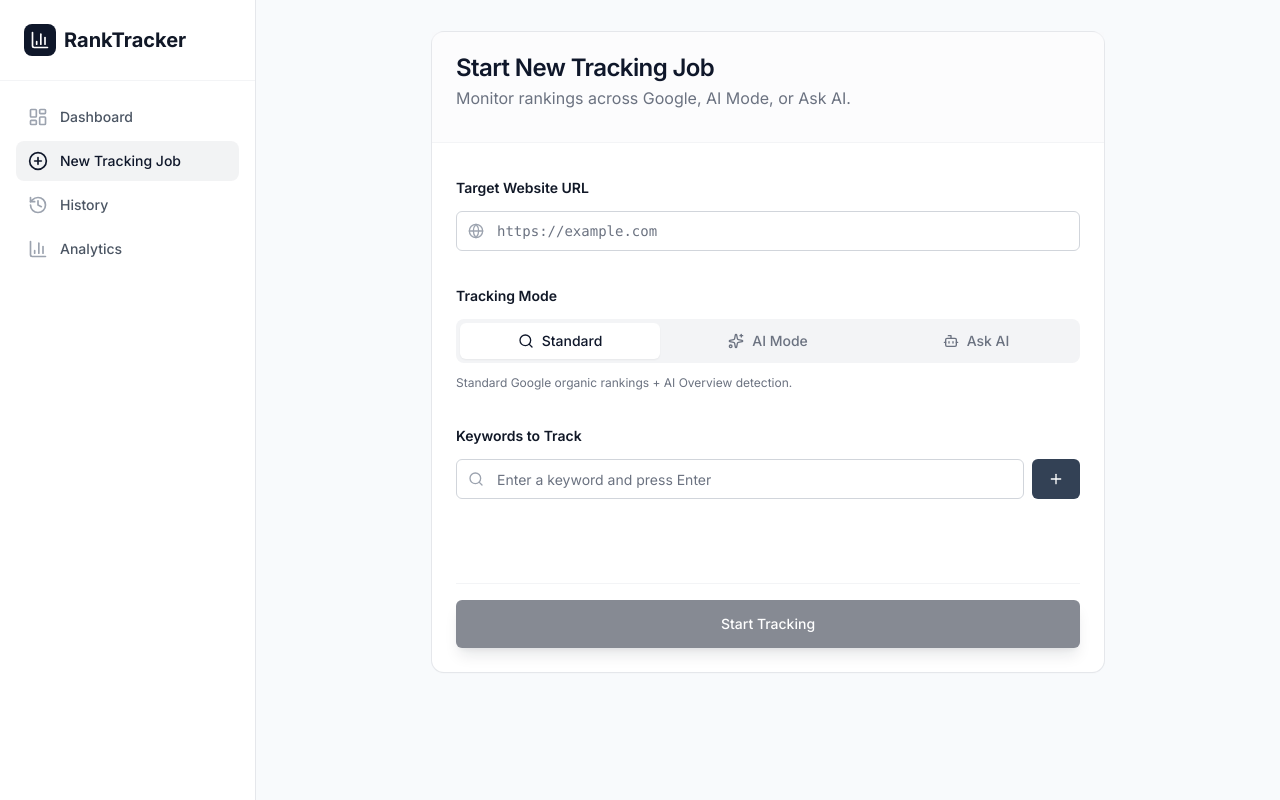
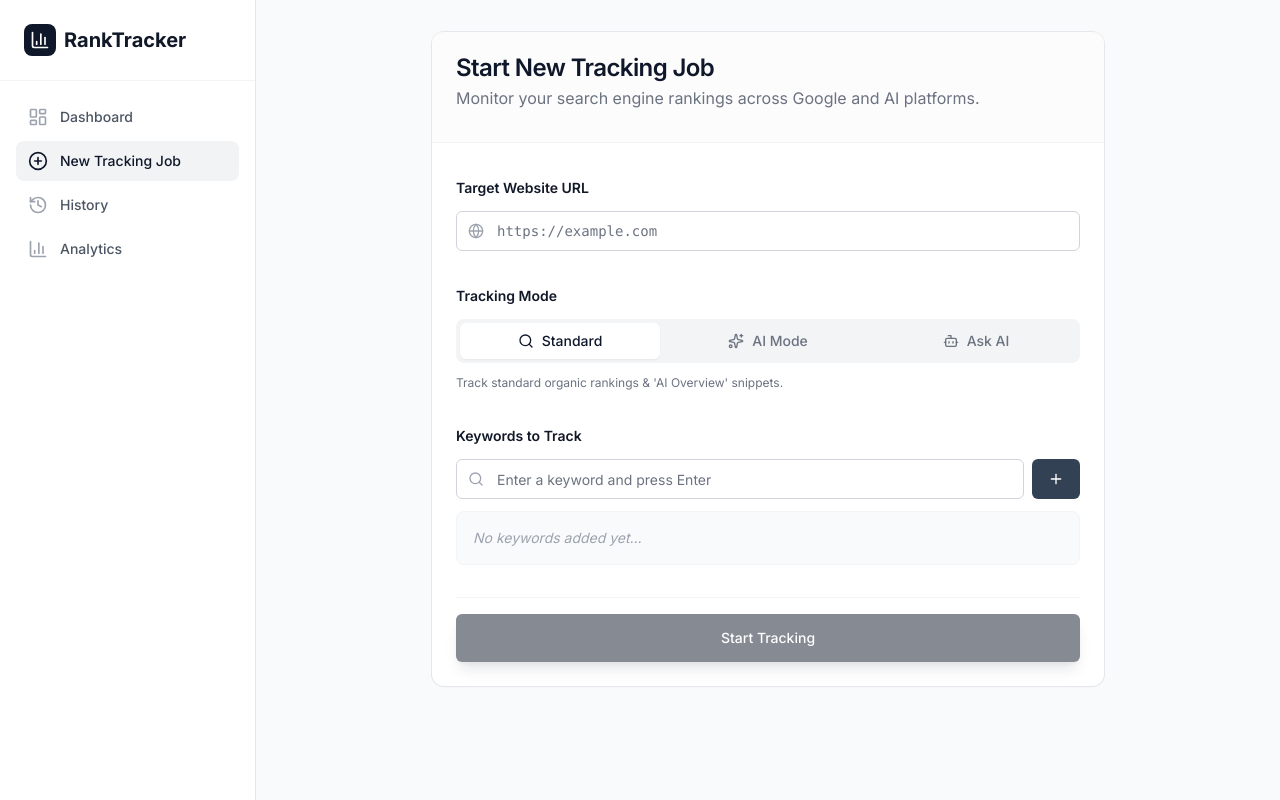
Before and after one commit to bdowneer191/AIRankGenie, a React (Vite) app: page / in a window 1280 px wide. Both pictures are taken after a click on the button "+ New Job". Built offline with nearby package versions, Linux system fonts and the light colour scheme.

Commit message:
Update QueryForm.tsx

```diff
--- a/components/QueryForm.tsx
+++ b/components/QueryForm.tsx
@@ -1,6 +1,6 @@
 import React, { useState } from 'react';
 import { Card, CardHeader, CardTitle, CardContent, Input, Button } from './ui/Components';
-import { Search, Plus, X, Globe, Smartphone, Monitor, Bot, Sparkles } from 'lucide-react';
+import { Search, Plus, X, Globe, Smartphone, Monitor, Sparkles, Bot } from 'lucide-react';
 import { createJob } from '../services/simulationService';
 import { TrackingJob, SearchMode } from '../types';
 
@@ -34,11 +34,10 @@ const QueryForm: React.FC<QueryFormProps> = ({ onJobCreated }) => {
 
     setIsLoading(true);
     try {
-      // Pass searchMode to createJob
       const job = createJob(targetUrl, queries, location, device, searchMode);
       onJobCreated(job);
 
-      // Reset
+      // Reset form
       setTargetUrl('');
       setQueries([]);
       setCurrentQuery('');
@@ -53,7 +52,7 @@ const QueryForm: React.FC<QueryFormProps> = ({ onJobCreated }) => {
     <Card className="max-w-2xl mx-auto shadow-lg border-0 ring-1 ring-gray-200">
       <CardHeader className="border-b border-gray-100 bg-gray-50/50 pb-8">
         <CardTitle className="text-2xl text-primary">Start New Tracking Job</CardTitle>
-        <p className="text-gray-500 mt-2">Monitor rankings across Google, AI Mode, or Ask AI.</p>
+        <p className="text-gray-500 mt-2">Monitor your search engine rankings across Google and AI platforms.</p>
       </CardHeader>
       <CardContent className="space-y-8 pt-8">
 
@@ -71,7 +70,7 @@ const QueryForm: React.FC<QueryFormProps> = ({ onJobCreated }) => {
           </div>
         </div>
 
-        {/* Tracking Mode Selection */}
+        {/* Tracking Mode */}
         <div className="space-y-3">
           <label className="text-sm font-semibold text-gray-900">Tracking Mode</label>
           <div className="grid grid-cols-3 gap-2 p-1 bg-gray-100 rounded-lg">
@@ -94,10 +93,10 @@ const QueryForm: React.FC<QueryFormProps> = ({ onJobCreated }) => {
               <Bot className="h-4 w-4" /> Ask AI
             </button>
           </div>
-          <p className="text-xs text-gray-500">
-            {searchMode === 'google' && "Standard Google organic rankings + AI Overview detection."}
-            {searchMode === 'google_ai_mode' && "Tracks citation rankings inside Google's generative AI results."}
-            {searchMode === 'google_ask_ai' && "Monitors responses from the 'Ask AI' feature."}
+          <p className="text-xs text-gray-500 mt-1">
+            {searchMode === 'google' && "Track standard organic rankings & 'AI Overview' snippets."}
+            {searchMode === 'google_ai_mode' && "Track citations inside Google's dedicated AI Mode results."}
+            {searchMode === 'google_ask_ai' && "Monitor answers generated by Google's 'Ask AI' feature."}
           </p>
         </div>
 
@@ -119,11 +118,15 @@ const QueryForm: React.FC<QueryFormProps> = ({ onJobCreated }) => {
               <Plus className="h-4 w-4" />
             </Button>
           </div>
-          <div className="flex flex-wrap gap-2 min-h-[40px]">
+
+          <div className="flex flex-wrap gap-2 min-h-[40px] p-4 bg-gray-50 rounded-lg border border-gray-100">
+            {queries.length === 0 && <span className="text-sm text-gray-400 italic">No keywords added yet...</span>}
             {queries.map((q, i) => (
-              <span key={i} className="inline-flex items-center gap-1 px-3 py-1 rounded-full bg-white border border-gray-200 text-sm font-medium text-gray-700">
+              <span key={i} className="inline-flex items-center gap-1 px-3 py-1 rounded-full bg-white border border-gray-200 text-sm font-medium text-gray-700 shadow-sm">
                 {q}
-                <button onClick={() => handleRemoveQuery(i)}><X className="h-3 w-3 text-gray-400 hover:text-red-500" /></button>
+                <button onClick={() => handleRemoveQuery(i)} className="text-gray-400 hover:text-red-500">
+                  <X className="h-3 w-3" />
+                </button>
               </span>
             ))}
           </div>
@@ -136,7 +139,7 @@ const QueryForm: React.FC<QueryFormProps> = ({ onJobCreated }) => {
             className="w-full h-12 text-base shadow-lg shadow-primary/20"
             disabled={!targetUrl || queries.length === 0 || isLoading}
           >
-            {isLoading ? "Initializing Job..." : "Start Tracking"}
+            {isLoading ? "Initializing Job..." : `Start Tracking ${queries.length > 0 ? `(${queries.length} keywords)` : ''}`}
           </Button>
         </div>
 
```
